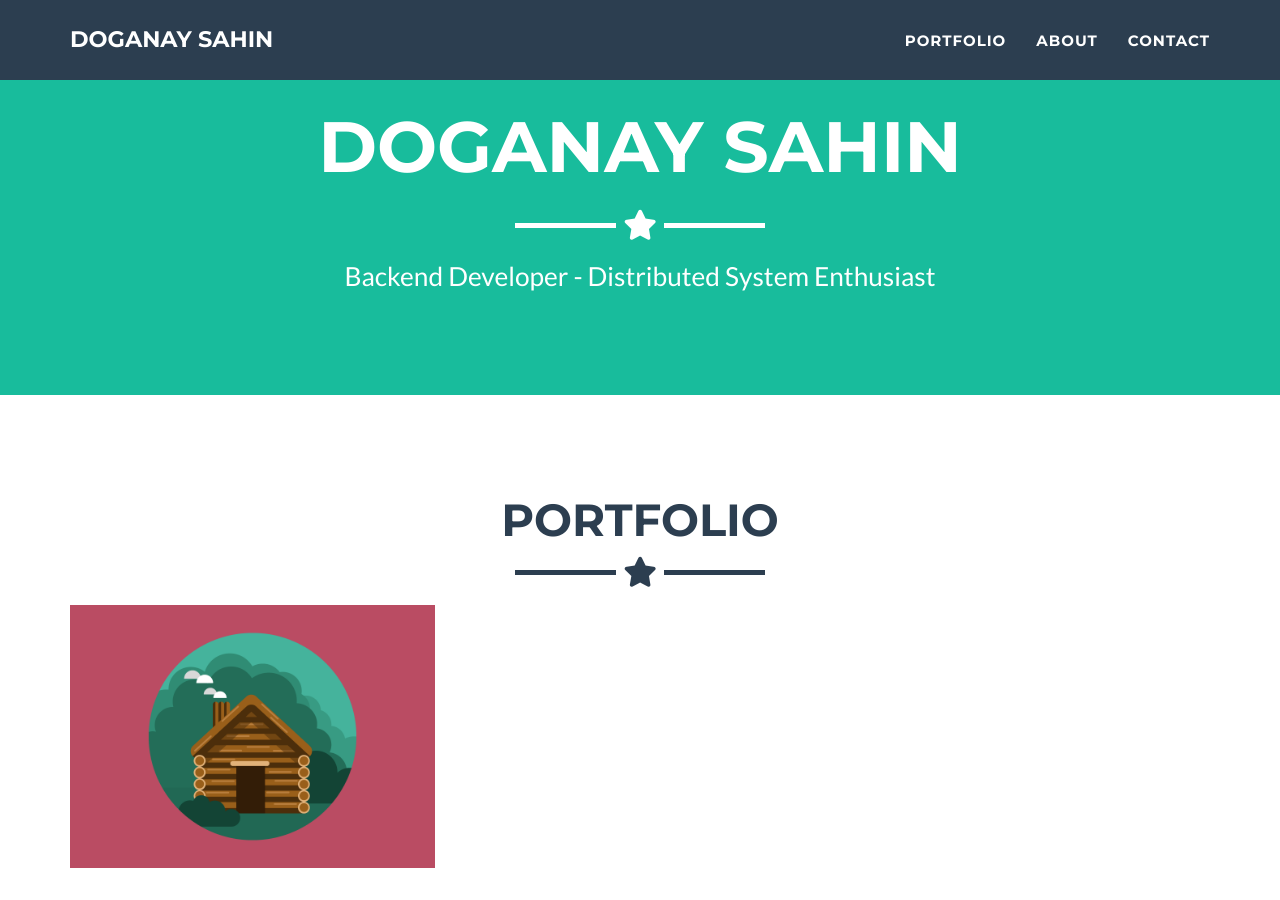
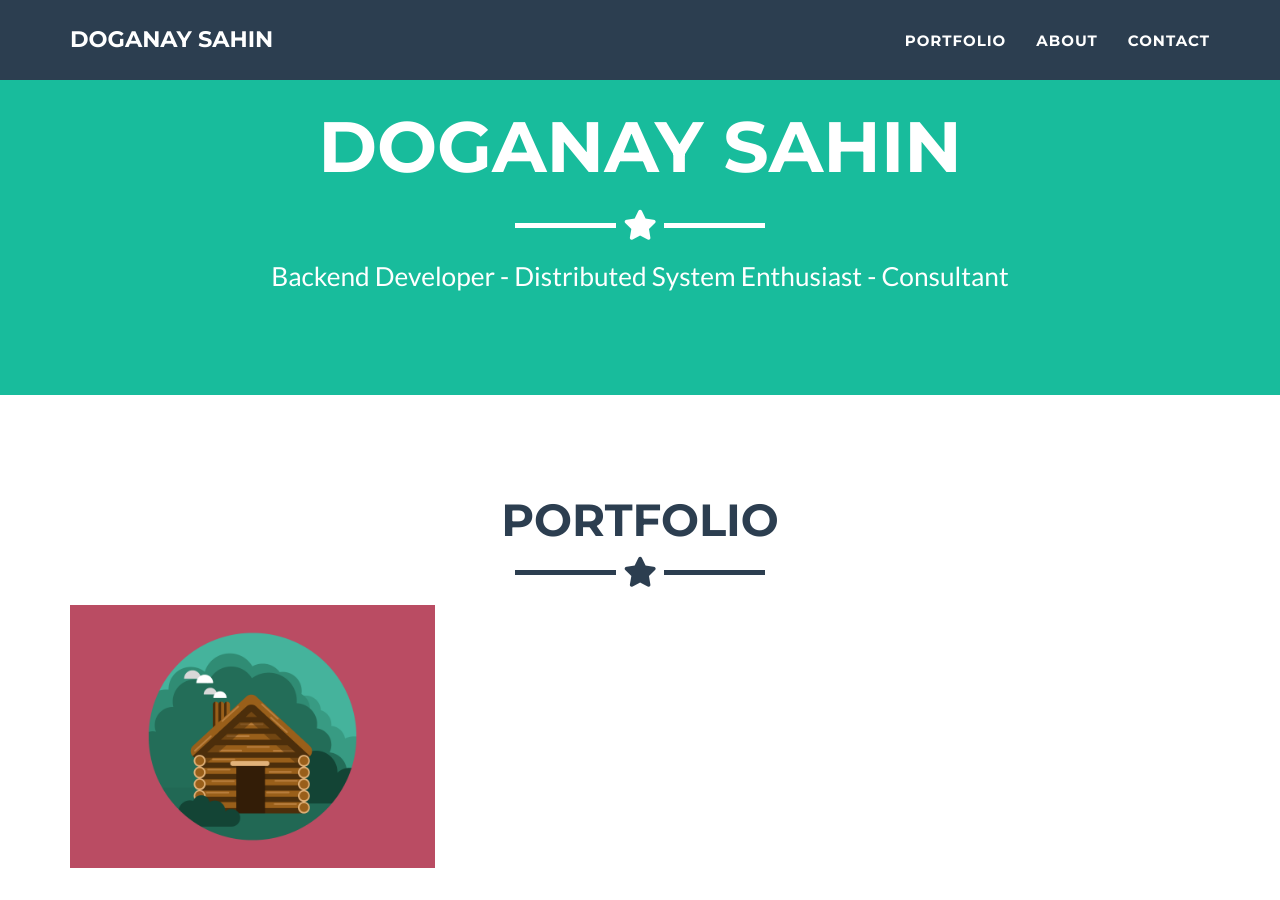
Before and after one commit to dgnyshn/dgnyshn.github.io, a Jekyll site: the page built from _posts/2024-09-12-project-1.markdown, in a window 1280 px wide and 900 px high, scrolled down 380 px. Built offline with Jekyll 4.4.1, drawn with Linux system fonts in a browser that asks for light colours.

Commit message:
add new skill

```diff
--- a/_config.yml
+++ b/_config.yml
@@ -4,7 +4,7 @@ email: evopra.software@gmail.com
 url: "https://dgnyshn.github.io"
 description: "Write an awesome description for your new site here. You can edit this line in _config.yml. It will appear in your document head meta (for Google search results) and in your feed.xml site description."
 keywords: "your keywords, separated by commas"
-skills: "Backend Developer - Distributed System Enthusiast"
+skills: "Backend Developer - Distributed System Enthusiast - Consultant"
 meta_author: Sahin Doganay
 
 # Google webmaster tools
```
